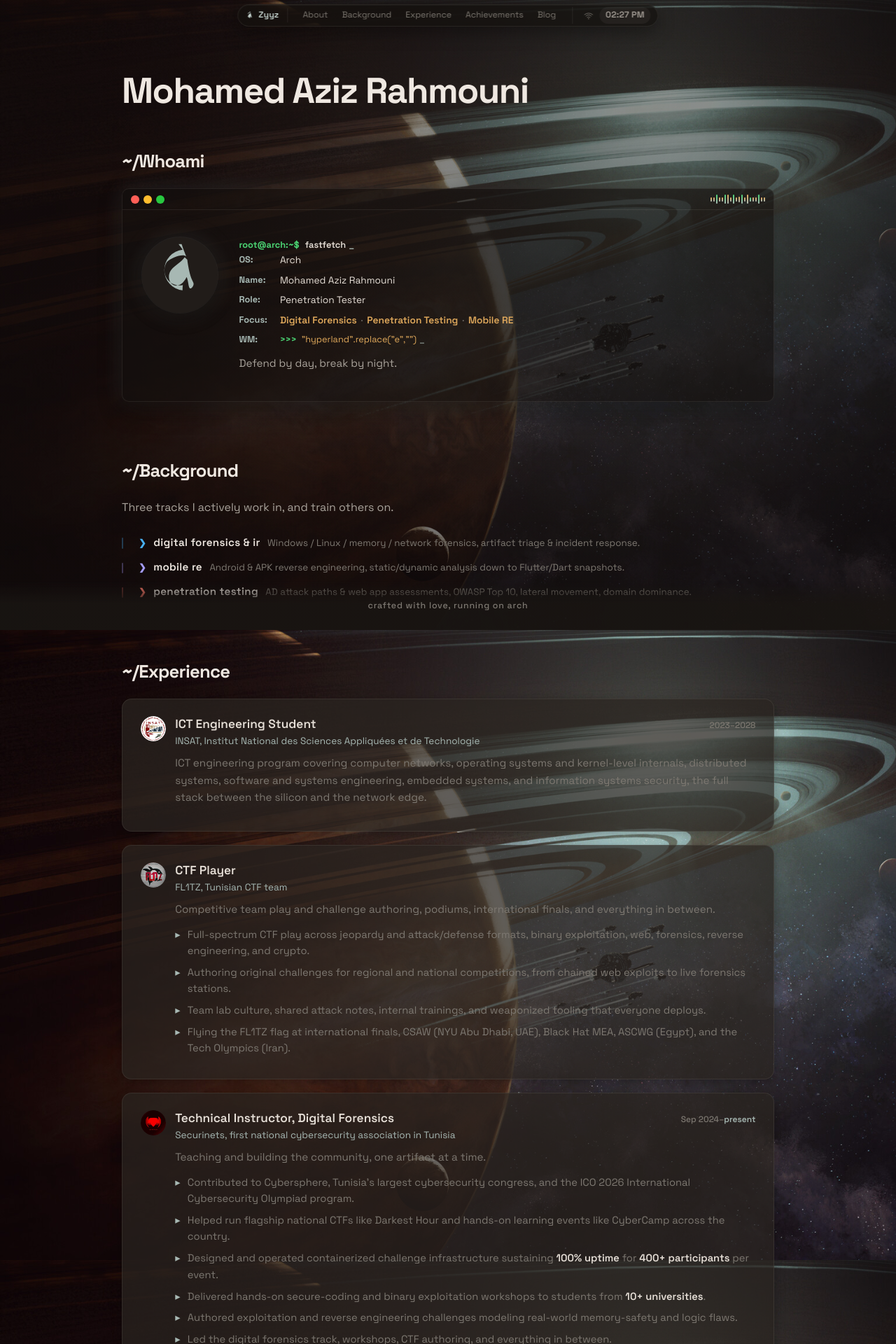
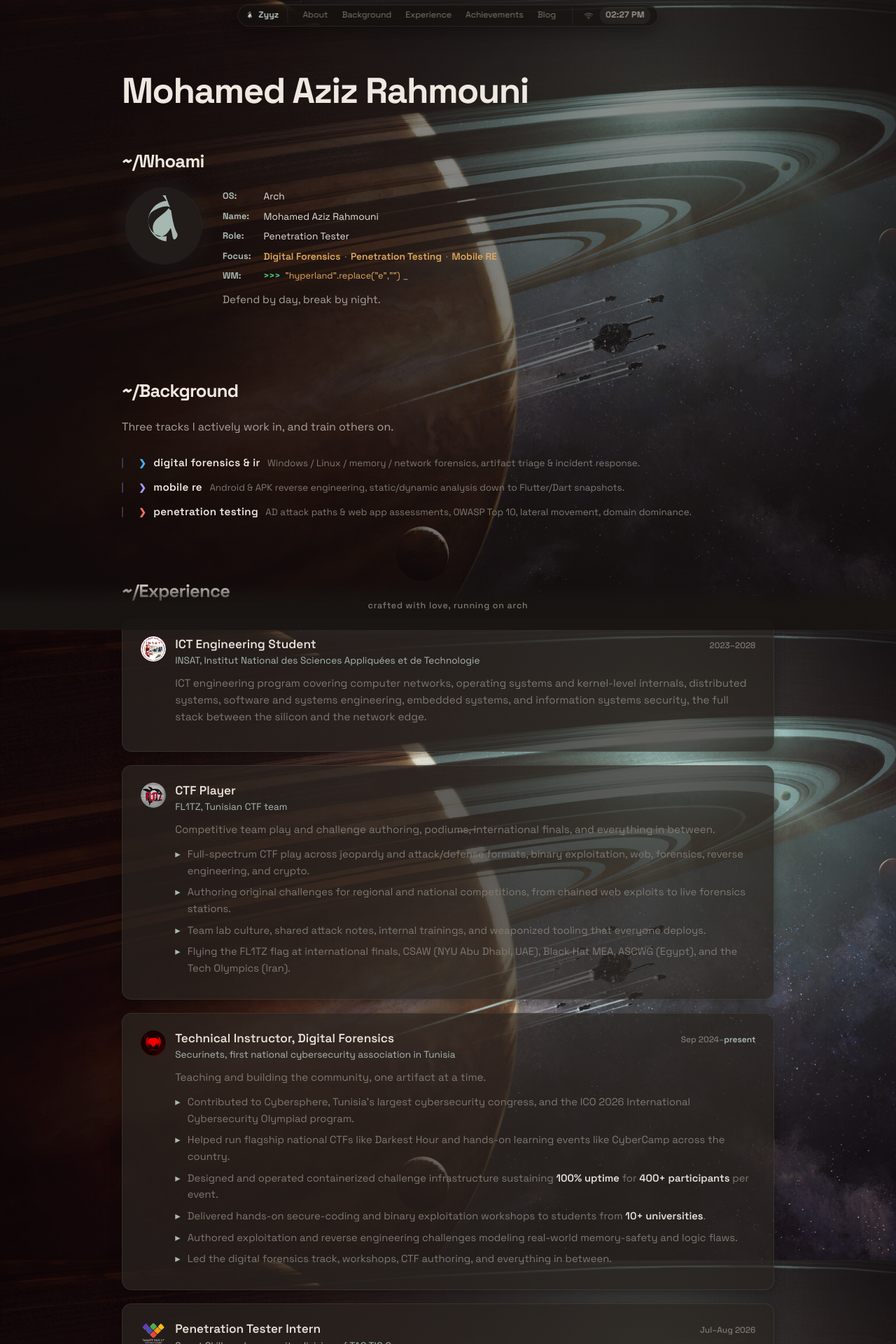
Before and after one commit to 0xZyyz/0xZyyz.github.io, a Jekyll site: the page built from index.html, in a window 1280 px wide. Shown: the top 1920 px of the page at 70% size. Built offline with Jekyll 4.4.1, drawn with Linux system fonts in a browser that asks for light colours.

Commit message:
Remove terminal window chrome from whoami section

```diff
--- a/index.html
+++ b/index.html
@@ -11,19 +11,12 @@ image: /assets/icons/og.png
     </div>
     <h2 class="section__title">~/Whoami</h2>
     <div class="neofetch" aria-label="System profile">
-      <div class="nf-titlebar">
-        <span class="nf-dots" aria-hidden="true"><i class="nf-dot nf-dot--close"></i><i class="nf-dot nf-dot--minimize"></i><i class="nf-dot nf-dot--maximize"></i></span>
-        <div class="nf-cava" aria-hidden="true">
-          <i></i><i></i><i></i><i></i><i></i><i></i><i></i><i></i><i></i><i></i><i></i><i></i><i></i><i></i><i></i><i></i><i></i><i></i><i></i><i></i>
-        </div>
-      </div>
       <div class="neofetch-avatar">
         <svg class="arch-logo" viewBox="0 0 24 24" role="img" aria-label="Arch Linux logo">
           <path d="M11.392 0c.347.276 1.222 1.613 1.693 2.191a7.9 7.9 0 0 0-.056 15.713 11.698 11.698 0 0 1 .105-2.034 5.86 5.86 0 0 1-6.16-8.906c1.653-1.75 6.354-3.417 7.479-2.115-1.183-3.022-1.918-4.958-1.918-5.537C12.172 1.585 12.222 1.11 12.7 0Zm3.46 6.077c.214 1.907.807 5.05 1.437 6.784.567 1.562 1.009 1.988 1.009 2.5 0 .808-.743 1.79-1.2 1.79-.335 0-.48-.257-.63-.835-.225-.874-.34-2.471-.877-3.587-1.262 2.516-2.696 3.303-3.977 3.303-1.698 0-2.853-1.568-2.853-3.297 0-3.89 4.22-4.854 6.09-7.657Z" />
         </svg>
       </div>
       <div class="neofetch-info">
-        <div class="nf-header"><span class="nf-prompt">root@arch:~$ </span><span class="nf-cmd">fastfetch</span></div>
         <dl class="nf-fields">
           <dt>OS</dt><dd>Arch</dd>
           <dt>Name</dt><dd>Mohamed Aziz Rahmouni</dd>
--- a/style.css
+++ b/style.css
@@ -400,13 +400,7 @@ body { padding-top: 42px; }
   grid-template-columns: 120px 1fr;
   gap: 1.5rem;
   align-items: start;
-  background: rgba(20, 17, 15, 0.6);
-  border: 1px solid rgba(239, 232, 225, 0.08);
-  border-radius: 10px;
-  box-shadow: var(--shadow-lg), 0 0 32px var(--accent-dim);
-  backdrop-filter: blur(24px) saturate(160%);
-  -webkit-backdrop-filter: blur(24px) saturate(160%);
-  padding: 0 1.4rem 1.4rem;
+  padding: 0;
 }
 
 .nf-titlebar {
@@ -1327,8 +1321,7 @@ body { padding-top: 42px; }
   .waybar__mod { display: none; }
   .layout { padding: 2rem 1.1rem 4rem; }
   .hero { padding: 1.5rem 0 2.5rem; }
-  .neofetch { grid-template-columns: 1fr; gap: 1.2rem; padding: 0 1.1rem 1.3rem; }
-  .nf-titlebar { margin: 0 -1.1rem 1rem; }
+  .neofetch { grid-template-columns: 1fr; gap: 1.2rem; }
   .neofetch-avatar { gap: 0.5rem; }
   .arch-logo { width: 84px; height: 84px; padding: 0.5rem; }
   .nf-fields { gap: 2px 12px; font-size: 0.78rem; }
```
